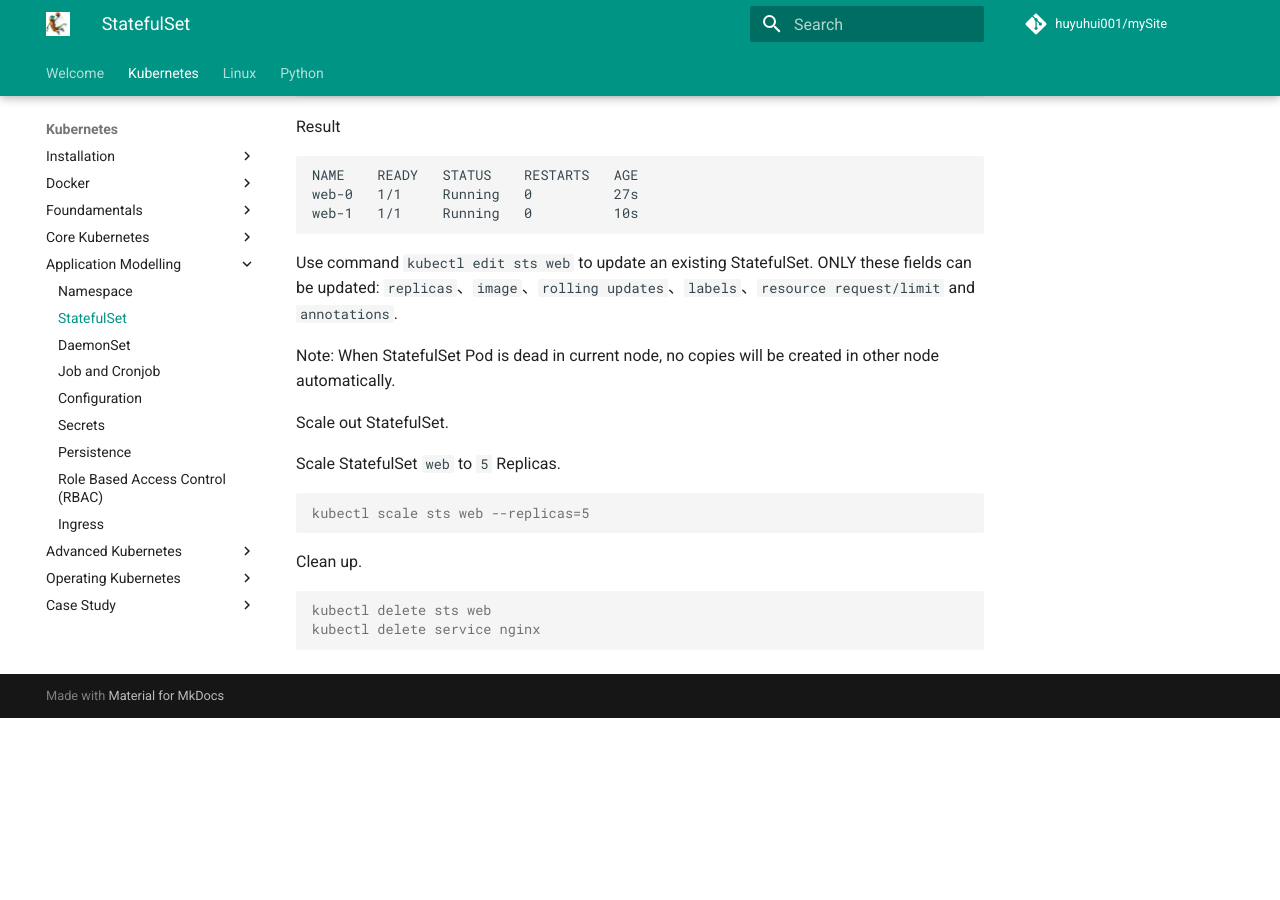
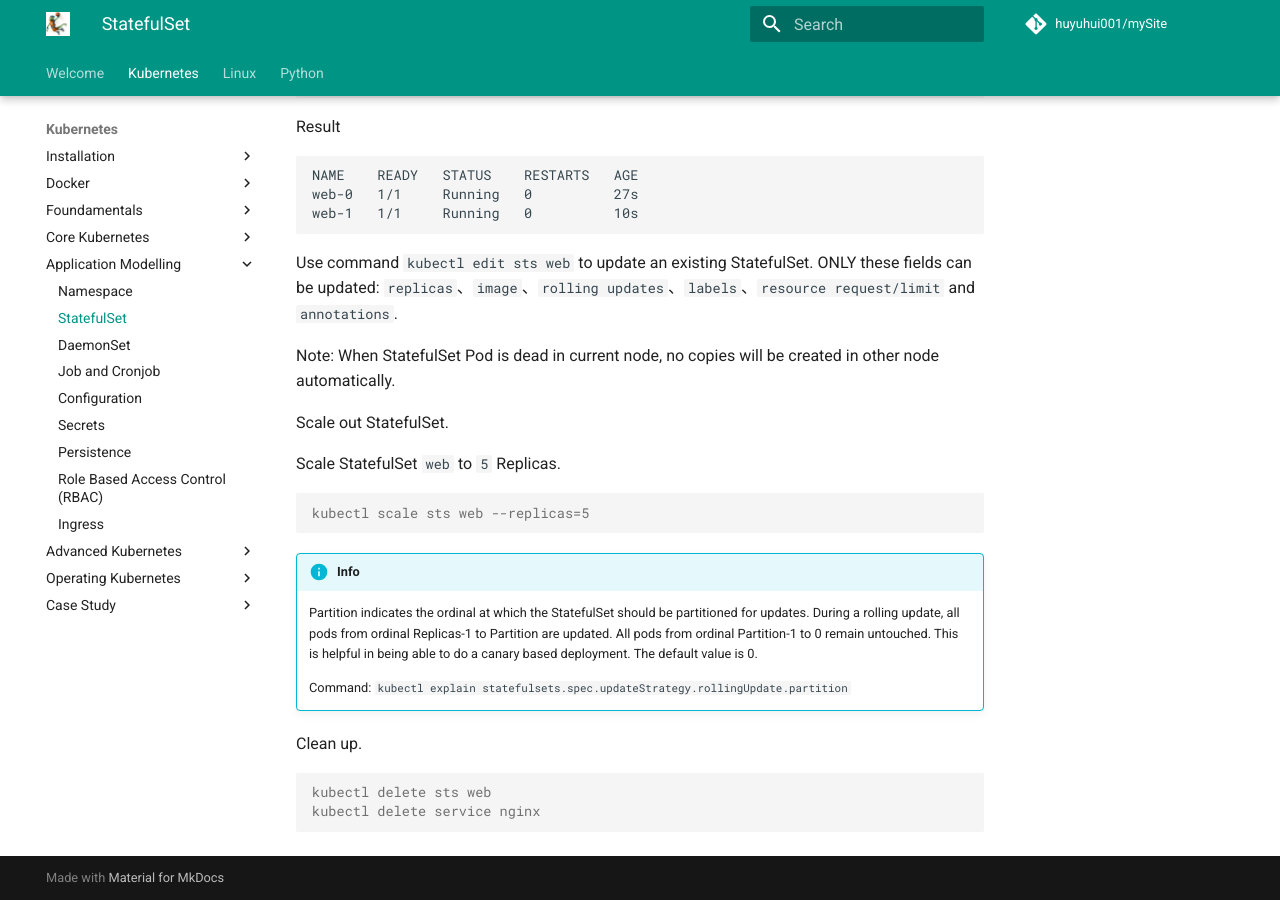
Before and after one commit to huyuhui001/mySite, an MkDocs documentation site: the page built from docs/k8s/foundamentals/statefulset.md, in a window 1280 px wide and 900 px high, scrolled down 1185 px. Built offline with MkDocs 1.6.1 and Material for MkDocs 9.7.7, drawn with Linux system fonts in a browser that asks for light colours; comment, search, counter and statistics services are not loaded; before the commit the page ends 1903 px from its top, so only the background shows below that.

Commit message:
Documentation

````diff
--- a/docs/k8s/foundamentals/statefulset.md
+++ b/docs/k8s/foundamentals/statefulset.md
@@ -73,6 +73,14 @@ Scale StatefulSet `web` to `5` Replicas.
 kubectl scale sts web --replicas=5
 ```
 
+!!! Info
+    Partition indicates the ordinal at which the StatefulSet should be partitioned for updates. During a rolling update, all pods from ordinal Replicas-1 to Partition are updated. All pods from ordinal Partition-1 to 0 remain untouched.
+    This is helpful in being able to do a canary based deployment.
+    The default value is 0.
+
+    Command: `kubectl explain statefulsets.spec.updateStrategy.rollingUpdate.partition`
+
+
 
 Clean up.
 ```console
````
